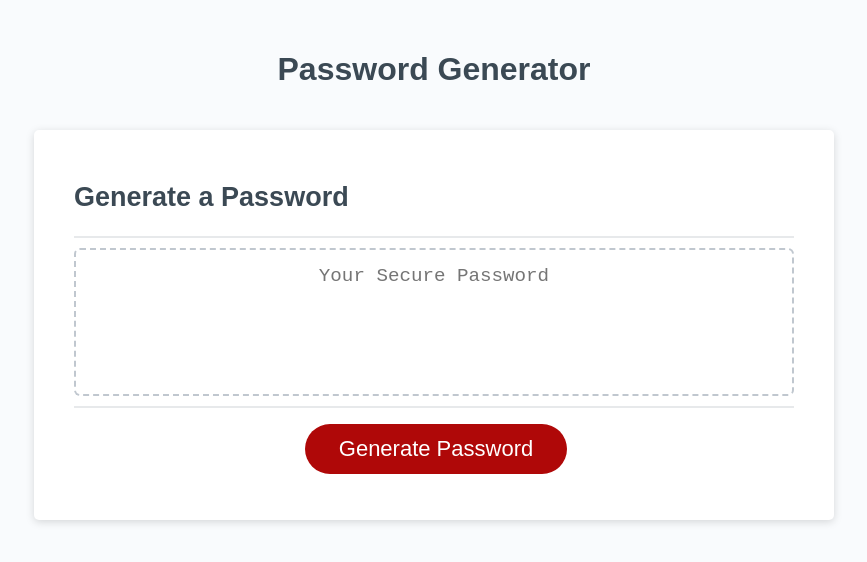
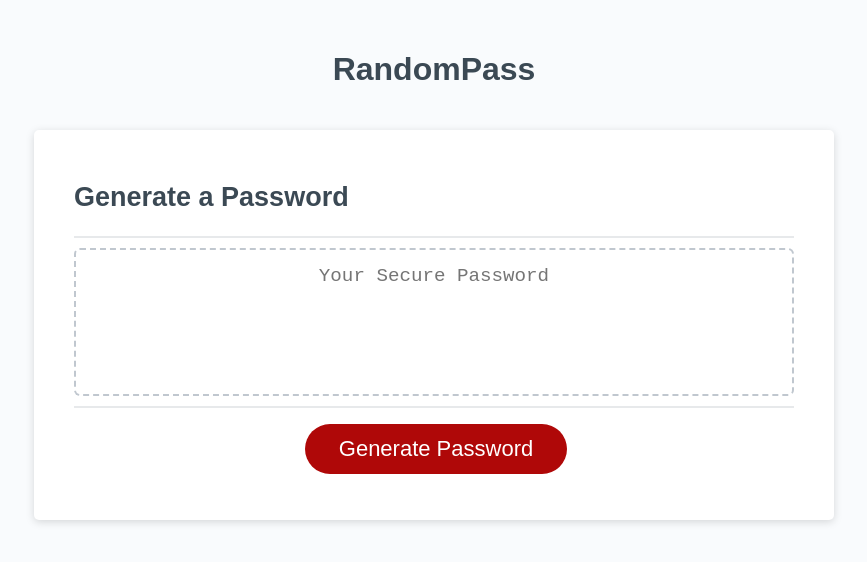
Before and after one commit to Tneswick/RandomPass, a plain HTML site: page index.html in a window 1280 px wide. Shown: the whole page, without its empty margins (206-1073 px from the left). Drawn offline with Linux system fonts and the light colour scheme.

Commit message:
final touches to HTML and README screenshot

```diff
--- a/index.html
+++ b/index.html
@@ -4,13 +4,13 @@
     <meta charset="UTF-8" />
     <meta name="viewport" content="width=device-width, initial-scale=1.0" />
     <meta http-equiv="X-UA-Compatible" content="ie=edge" />
-    <title>Password Generator</title>
+    <title>RandomPass</title>
     <link rel="stylesheet" href="./assets/css/style.css" />
   </head>
   <body>
     <div class="wrapper">
       <header>
-        <h1>Password Generator</h1>
+        <h1>RandomPass</h1>
       </header>
       <div class="card">
         <div class="card-header">
```
Also changed, not shown: 1 other file.
